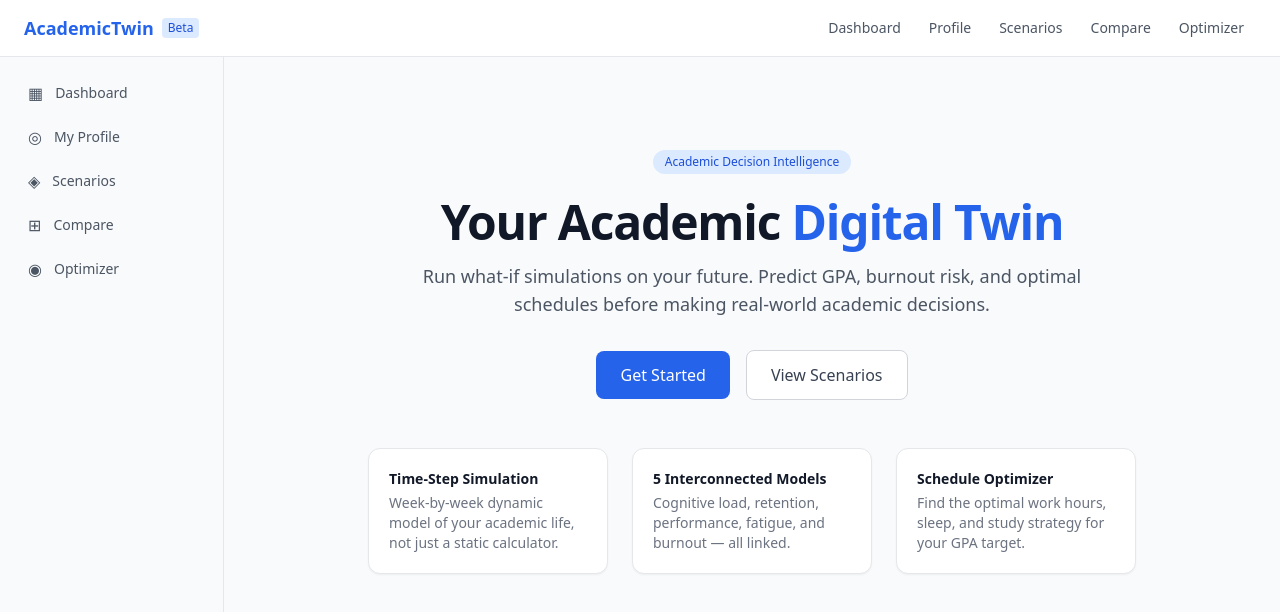
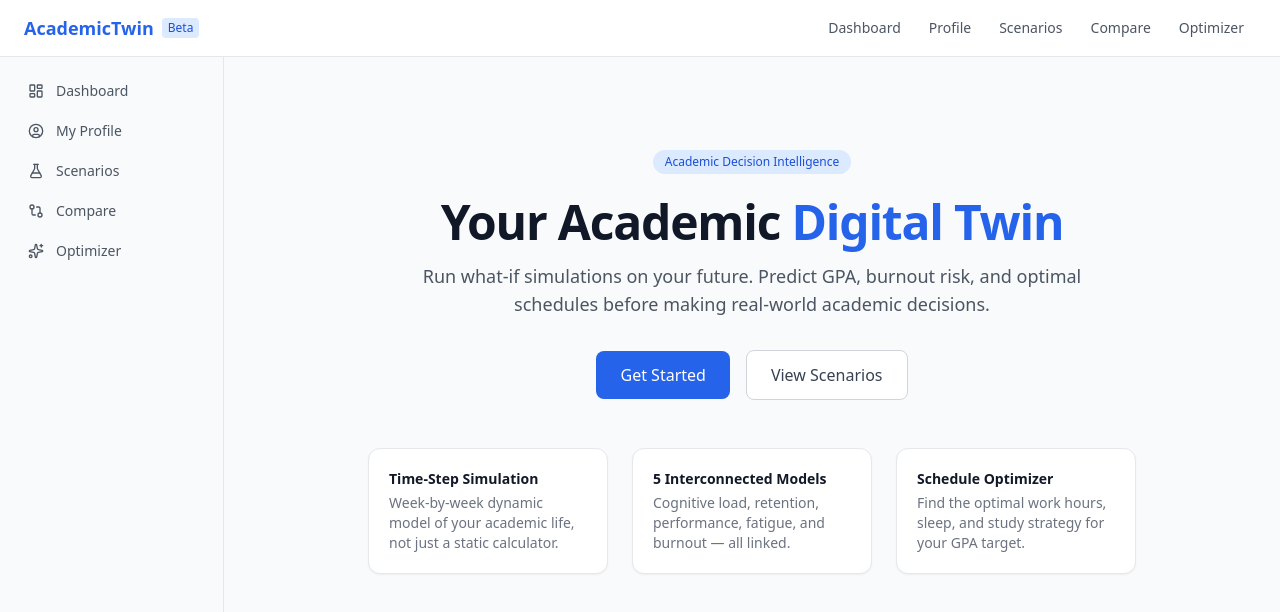
Before and after one commit to Space-Paragon1/Academic-digital-twin-simulator, a Next.js app in the folder frontend/: page / in a window 1280 px wide. Shown: the top 612 px of the page. Built offline with nearby package versions, Linux system fonts and the light colour scheme.

Commit message:
refactor: add sidebar layout

```diff
--- a/frontend/src/components/layout/Sidebar.tsx
+++ b/frontend/src/components/layout/Sidebar.tsx
@@ -3,13 +3,15 @@
 import Link from "next/link";
 import { usePathname } from "next/navigation";
 import { clsx } from "clsx";
+import { LayoutDashboard, UserCircle, FlaskConical, GitCompare, Sparkles } from "lucide-react";
+import type { LucideIcon } from "lucide-react";
 
-const navItems = [
-  { href: "/dashboard", label: "Dashboard", icon: "▦" },
-  { href: "/profile", label: "My Profile", icon: "◎" },
-  { href: "/scenarios", label: "Scenarios", icon: "◈" },
-  { href: "/compare", label: "Compare", icon: "⊞" },
-  { href: "/optimizer", label: "Optimizer", icon: "◉" },
+const navItems: { href: string; label: string; Icon: LucideIcon }[] = [
+  { href: "/dashboard", label: "Dashboard", Icon: LayoutDashboard },
+  { href: "/profile", label: "My Profile", Icon: UserCircle },
+  { href: "/scenarios", label: "Scenarios", Icon: FlaskConical },
+  { href: "/compare", label: "Compare", Icon: GitCompare },
+  { href: "/optimizer", label: "Optimizer", Icon: Sparkles },
 ];
 
 export function Sidebar() {
@@ -18,7 +20,7 @@ export function Sidebar() {
   return (
     <aside className="hidden w-56 shrink-0 border-r border-gray-200 bg-gray-50 lg:block">
       <nav className="flex flex-col gap-1 p-4">
-        {navItems.map(({ href, label, icon }) => (
+        {navItems.map(({ href, label, Icon }) => (
           <Link
             key={href}
             href={href}
@@ -29,7 +31,7 @@ export function Sidebar() {
                 : "text-gray-600 hover:bg-gray-100 hover:text-gray-900"
             )}
           >
-            <span className="text-base">{icon}</span>
+            <Icon size={16} />
             {label}
           </Link>
         ))}
```
